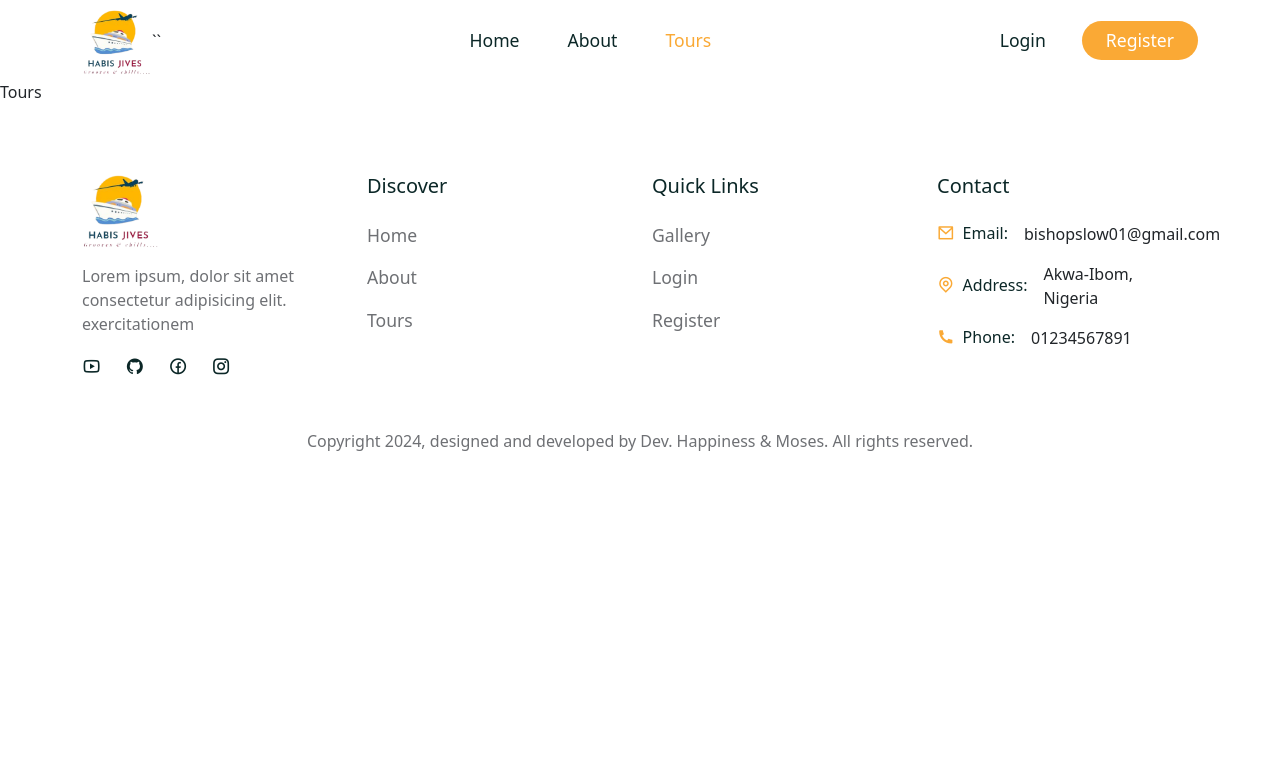
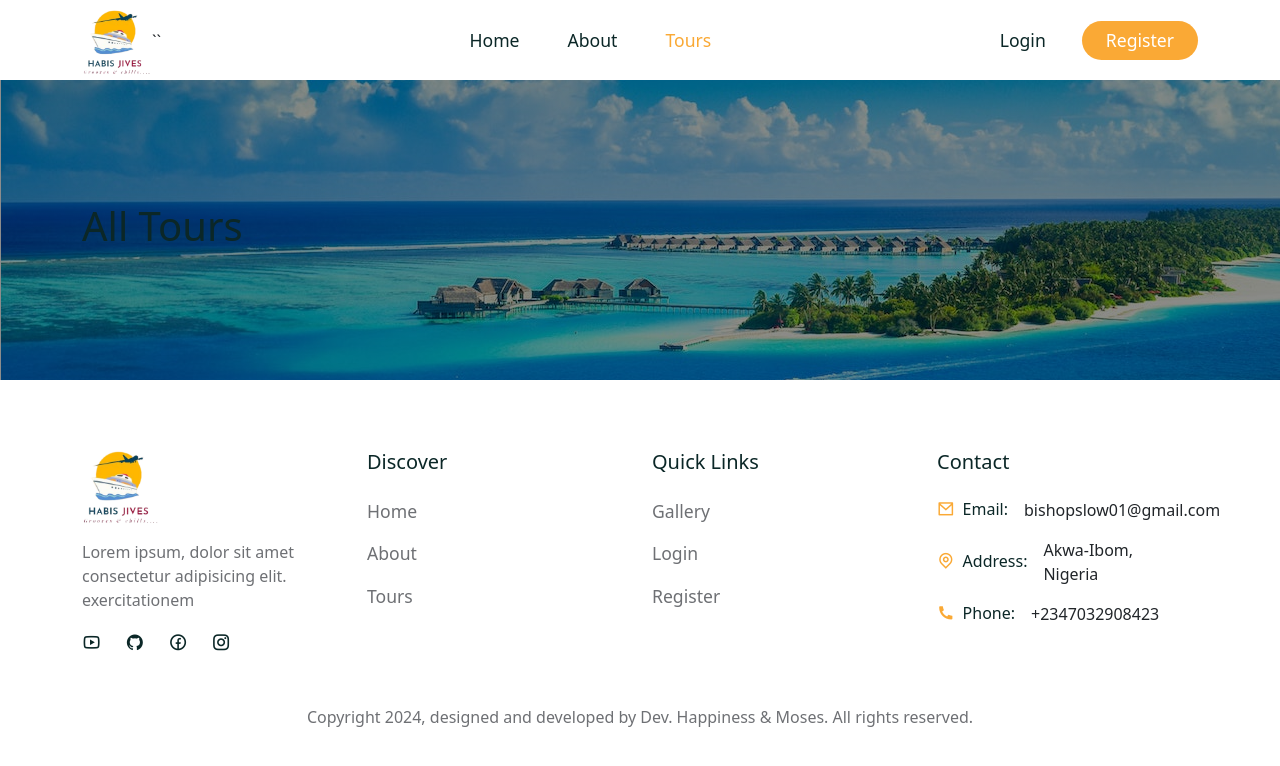
Before and after one commit to Happygirlie/Habis-Jives-travels-and-tour, a React (Create React App) app in the folder MernStack-Tour-Management-main/MernStack-Tour-Management-main/tour-management/frontend/: page /tours in a window 1280 px wide. Shown: the top 766 px of the page. Built offline with nearby package versions, Linux system fonts and the light colour scheme; a web font is replaced by a local one.

Commit message:
tour updated

```diff
--- a/MernStack-Tour-Management-main/MernStack-Tour-Management-main/tour-management/frontend/src/components/Footer/Footer.jsx
+++ b/MernStack-Tour-Management-main/MernStack-Tour-Management-main/tour-management/frontend/src/components/Footer/Footer.jsx
@@ -134,7 +134,7 @@
                       Phone:
                   </h6>
 
-                  <p className="mb-0">01234567891</p>
+                  <p className="mb-0">+2347032908423</p>
                 </ListGroupItem>
           </ListGroup>
         </Col>
--- a/MernStack-Tour-Management-main/MernStack-Tour-Management-main/tour-management/frontend/src/pages/Tours.jsx
+++ b/MernStack-Tour-Management-main/MernStack-Tour-Management-main/tour-management/frontend/src/pages/Tours.jsx
@@ -1,9 +1,12 @@
-import React from 'react'
+import React from "react";
+import CommonSection from "../shared/CommonSection";
 
 const Tours = () => {
   return (
-    <div>Tours</div>
-  )
-}
+    <>
+      <CommonSection title={"All Tours"} />
+    </>
+  );
+};
 
-export default Tours
+export default Tours;
--- /dev/null
+++ b/MernStack-Tour-Management-main/MernStack-Tour-Management-main/tour-management/frontend/src/shared/CommonSection.jsx
@@ -0,0 +1,22 @@
+
+
+import React from "react";
+import "./common-section.css";
+
+import { Container, Row,Col } from "reactstrap";
+
+const CommonSection = ({title}) => {
+  return (
+   <section className="common__section">
+     <Container>
+       <Row>
+         <Col lg="12">
+           <h1>{title}</h1>
+         </Col>
+       </Row>
+     </Container>
+   </section>
+  )
+}
+
+export default CommonSection
--- /dev/null
+++ b/MernStack-Tour-Management-main/MernStack-Tour-Management-main/tour-management/frontend/src/shared/common-section.css
@@ -0,0 +1,11 @@
+
+
+.common__section {
+    background:
+        linear-gradient(rgba(0,0,0,0.45), rgba(0,0,0,0.45)),
+        url("../assets/images/tour.jpg") no-repeat center center;
+    height: 300px;
+    display: flex;
+    align-items: center;
+    justify-content: center;
+}
```
